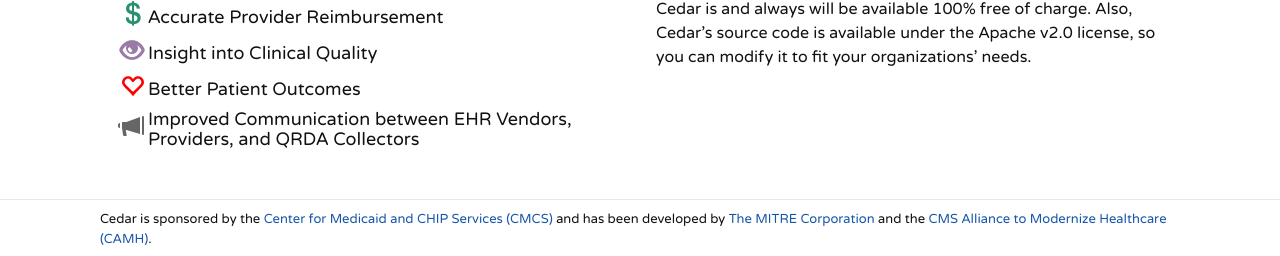
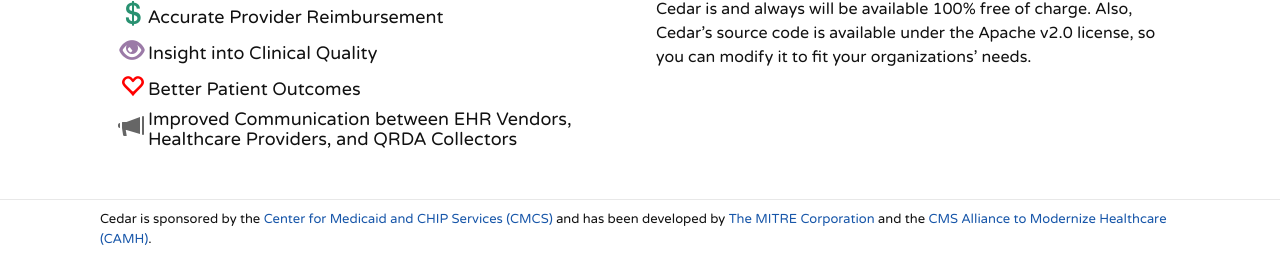
Before and after one commit to edeyoung/cedar, a Jekyll site: the page built from index.html, in a window 1280 px wide and 900 px high, scrolled down 1339 px. Shown: the part 641-897 px from the top of the window. Built offline with Jekyll 4.4.1, drawn with Linux system fonts in a browser that asks for light colours.

Commit message:
Minor clarification on homepage

```diff
--- a/index.html
+++ b/index.html
@@ -109,7 +109,7 @@ layout: full_page
         </div>
         <div class='table-layout-row'>
           <div class='table-layout-cell'><i class='glyphicon glyphicon-bullhorn' style='color:#666;font-size:24px;' aria-hidden="true"></i></div>
-          <div class='table-layout-cell' style='line-height:20px;'>Improved Communication between EHR Vendors, Providers, and QRDA Collectors</div>
+          <div class='table-layout-cell' style='line-height:20px;'>Improved Communication between EHR Vendors, Healthcare Providers, and QRDA Collectors</div>
         </div>
       </div>
     </div>
```
